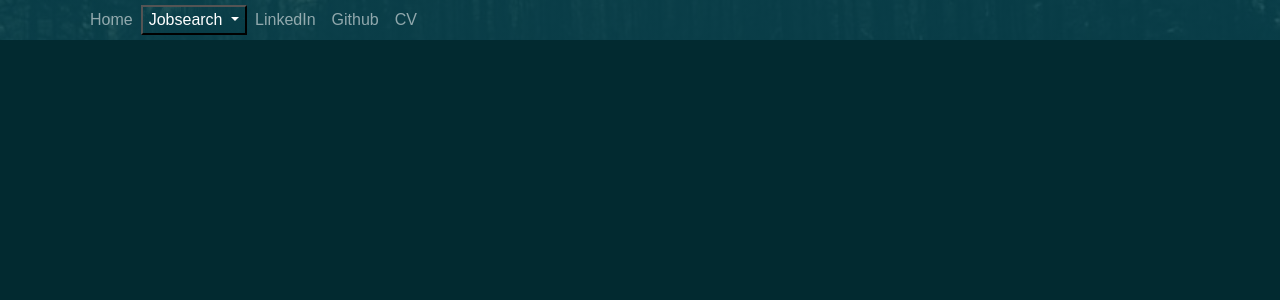
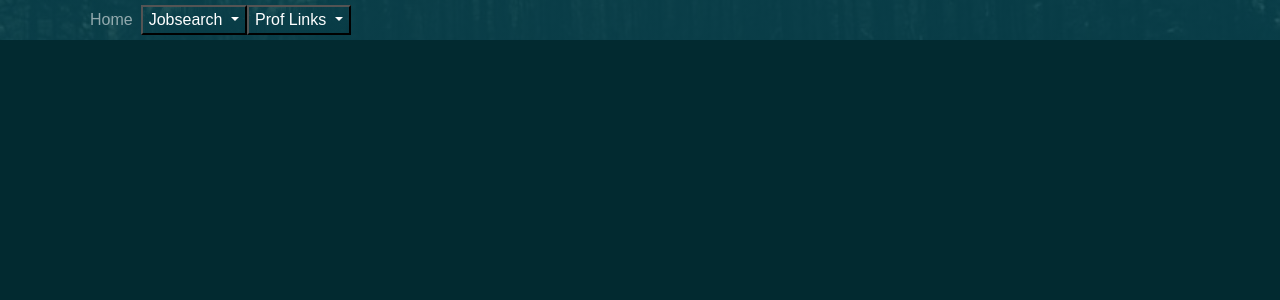
Before and after one commit to JWalshe86/career, a Django app: page /jobs/favs/ in a window 1280 px wide. Shown: the top 300 px of the page. Run offline with Django 5.2, Linux system fonts and the light colour scheme; data that the repository does not hold is empty; some web fonts are replaced.

Commit message:
Add prof links dropdown

```diff
--- a/templates/base.html
+++ b/templates/base.html
@@ -67,20 +67,24 @@
                     </li>
 
 	  </ul>
-	       </div>
-                <ul class="navbar-nav text-lg-center">
-
+            </div>
+               <div class="dropdown">
+	  <button class="navbar2 text-white dropdown-toggle" type="button" id="dropdownMenuButton1" data-bs-toggle="dropdown" aria-expanded="false">
+		Prof Links
+	  </button>
+	  <ul class="dropdown-menu" aria-labelledby="dropdownMenuButton2">
                     <li class="nav-item">
-                        <a class="nav-link" href="//www.linkedin.com/in/john-walshe86">LinkedIn</a>
+			    <a class="dropdown-item" href="//www.linkedin.com/in/john-walshe86">LinkedIn</a>
                     </li>
                     <li class="nav-item">
-			    <a class="nav-link" href="https://github.com/JWalshe86/">Github</a>
+			    <a class="dropdown-item" href="https://github.com/JWalshe86">Github</a>
                     </li>
                     <li class="nav-item">
-			    <a class="nav-link" href="https://johnwalshecv-622b04707fbb.herokuapp.com/">CV</a>
+			    <a class="dropdown-item" href="https://johnwalshecv-622b04707fbb.herokuapp.com/">CV</a>
                     </li>
-                </ul>
-            </div>
+
+	  </ul>
+	       </div>
         </div>
     </nav>
 
```
